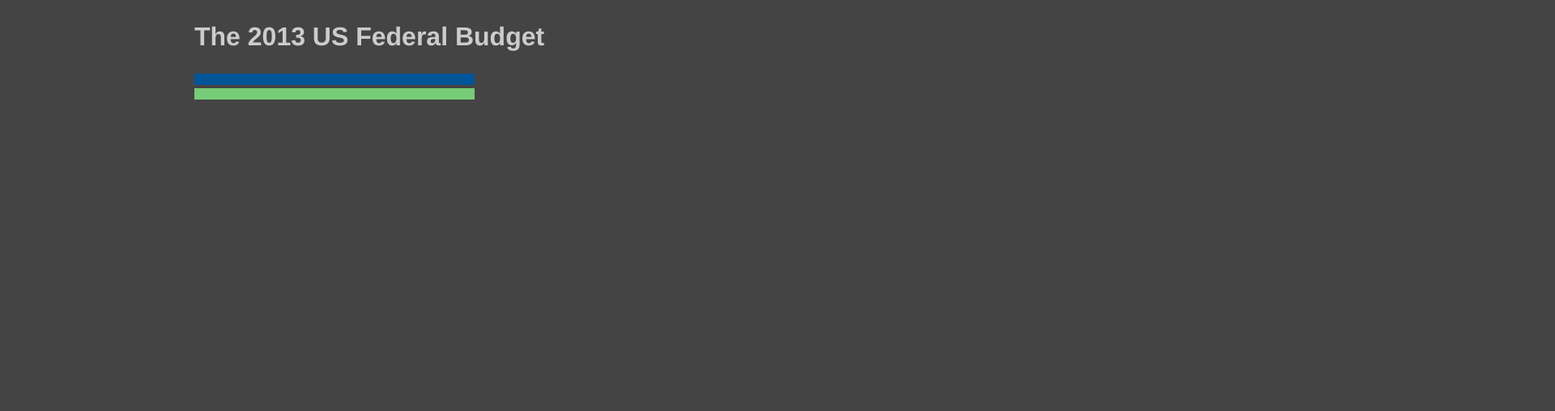
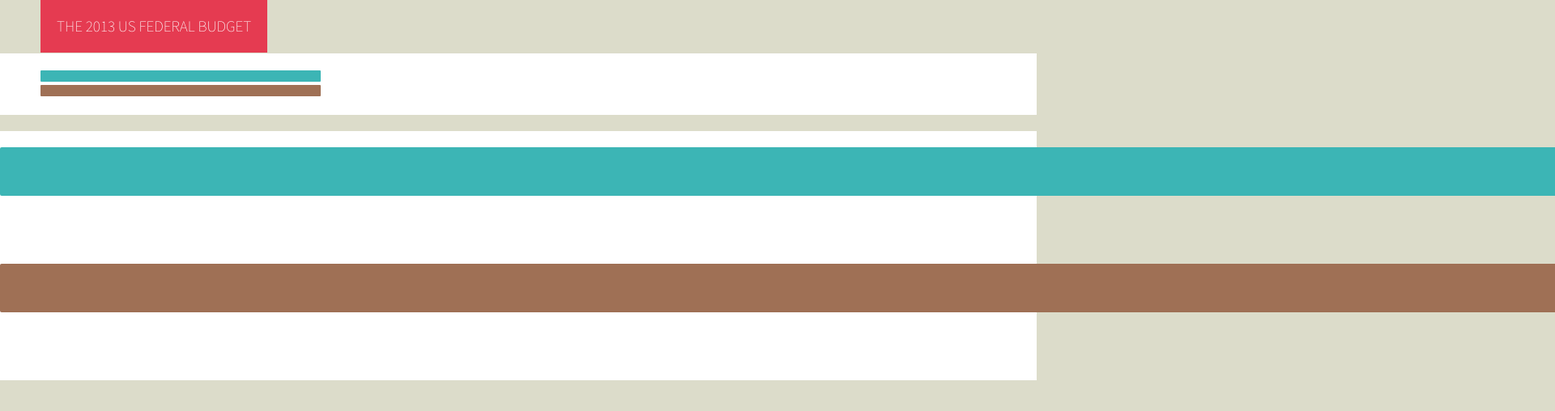
Before and after one commit to asolove/scrubbing-budget, a plain HTML site: page index.html in a window 1280 px wide. Shown: the top 508 px of the page at 81% size, 1920 px wide, since content can reach past the window. Drawn offline with Linux system fonts and the light colour scheme.

Commit message:
Totally gratuitous design changes for a lazy Saturday. Showing future zoomed layout.

```diff
--- a/calc.js
+++ b/calc.js
@@ -54,13 +54,16 @@ s.resolve();
 
 
 var views = document.querySelectorAll("[data-variable]");
-var viewForVar = {};
+var viewsForVar = {};
 _.forEach(views, function(el){
-	viewForVar[el.dataset.variable] = el;
+	viewsForVar[el.dataset.variable] ?
+		viewsForVar[el.dataset.variable].push(el) :
+		viewsForVar[el.dataset.variable] = [el];
 });
 
 var scales = {
-	overview: .1
+	overview: .1,
+	zoomed: 4
 };
 
 function scale(el, val){
@@ -73,6 +76,7 @@ function unscale(el, val){
 
 function attachControls(){
 	var moving;
+	var movingView;
 	var startX;
 	var startVal;
 
@@ -81,6 +85,7 @@ function attachControls(){
 		var variable = vars[varName];
 		if(!variable) return;
 		moving = variable;
+		movingView = e.target;
 		startX = e.screenX;
 		startVal = variable.value;
 		if(variable.strongStay) s.removeConstraint(variable.strongStay);
@@ -103,7 +108,7 @@ function attachControls(){
 
 	document.body.addEventListener("mousemove", function(e){
 		if(!moving) return;
-		var newValue = startVal + unscale(viewForVar[moving.name], e.screenX - startX);
+		var newValue = startVal + unscale(movingView, e.screenX - startX);
 		s.suggestValue(moving, newValue).resolve();
 	});
 
@@ -134,9 +139,11 @@ var formatters = {
 var id = function(a){ return a; };
 
 function render(){
-	_.each(viewForVar, function(el, varName){
+	_.each(viewsForVar, function(els, varName){
 		var variable = vars[varName];
-		formatters[el.dataset.format](el, variable);
+		_.each(els, function(el){
+			formatters[el.dataset.format](el, variable);
+		});
 	});
 }
 
--- a/index.html
+++ b/index.html
@@ -3,6 +3,7 @@
 <head>
 <title>The US Federal Budget</title>
 <link href="styles.css" rel="stylesheet"></link>
+<link href='http://fonts.googleapis.com/css?family=Source+Sans+Pro:200,300,400,600,700,900' rel='stylesheet' type='text/css'>
 </head>
 <body>
 	<div class="wrap">
@@ -20,6 +21,12 @@
 	</div>
 
 	<div class="zoomed">
+		<div class="in">
+			<span class="revenues" data-scale="zoomed" data-variable="revenues" data-format="bar"></span></span><span class="deficit" data-scale="zoomed" data-variable="deficit" data-format="bar"></span>
+		</div>
+		<div class="out">
+			<span class="spending" data-scale="zoomed" data-variable="spending" data-format="bar"></span><span class="surplus" data-scale="zoomed" data-variable="surplus" data-format="bar"></span>
+		</div>
 	</div>
 
 	<script src="lib/c.js"></script>
--- a/styles.css
+++ b/styles.css
@@ -1,40 +1,75 @@
 body {
-	background-color: #444;
-	font: 16px/1.5 helvetica;
-	color: #ccc;
-	margin: 20px 40px;
+	background-color: #dcdcca;
+	font: 16px/1.5 'Source Sans Pro', sans-serif;
+	color: #444;
+	padding: 0; margin: 0;
 
  	-moz-user-select: none;
  	-webkit-user-select: none;
  	-ms-user-select: none;
 }
 
-.wrap {
-	width: 800px;
-	margin: 0px auto;
+header {
+	margin-left: 50px;
+	display: inline-block;
+	text-transform: uppercase;
+	font-size: 1.2em;
+	background-color: #e53b51;
+	color: #fff;
+	padding: 5px 20px;
 }
 
-.overview div {
+header h1 {
+	font-size: 1em;
+	font-weight: 200;
+}
+
+.overview {
+	margin-top: 1px;
+	padding: 20px 50px;
+	background-color: white;
+}
+
+.zoomed {
+	padding-top: 20px;
+	margin-top: 20px;
+	background-color: white;
+}
+
+.overview div,
+.zoomed div {
 	line-height: 18px;
 }
 
-.overview div span {
+.overview div span,
+.zoomed div span {
 	display: inline-block;
 	height: 14px;
+	border-radius: 1px;
+}
+
+.zoomed div {
+	line-height: 35px;
+}
+
+
+.zoomed div span {
+	height: 60px;
+	border-radius: 2px;
 }
 
 .revenues {
-	background-color: #059;
+	background-color: #3cb5b5;
 	width: 230px;
 }
 
 .spending {
-	background-color: #7c7;
+	background-color: #9f7055;
 	width: 360px;
 }
 
 .deficit {
-	background-color: #ff8;
+	background-color: #e53b51;
 	width: 129px;
 }
 
```
